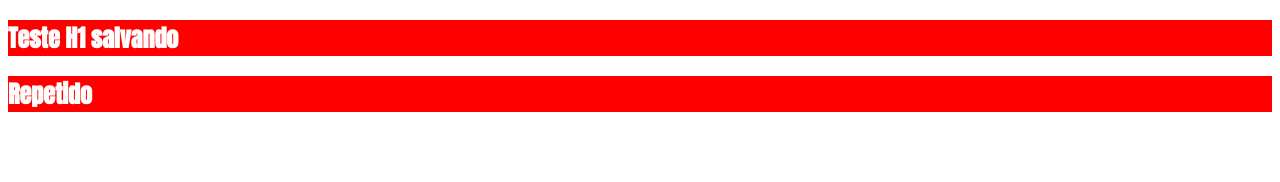
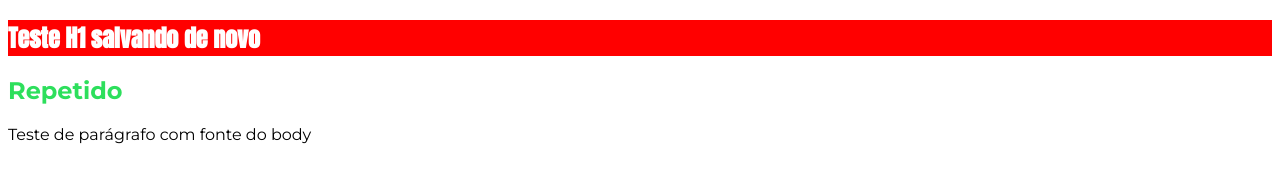
Before and after one commit to GuilhermeFiola/CursoCss, a plain HTML site: page index.html in a window 1280 px wide. Drawn offline with Linux system fonts and the light colour scheme.

Commit message:
Básico do CSS com material e exercícios

```diff
--- /dev/null
+++ b/Testes/01/main.css
@@ -0,0 +1,31 @@
+body {
+    font-family: sans-serif;
+}
+
+#assignment-instructions {
+    color: grey;
+    font-family: sans-serif;
+}
+
+code {
+    font-family: monospace;
+    color: red;
+}
+
+.green-color {
+    color: green;
+}
+
+li {
+    font-family: inherit;
+}
+
+li + li {
+    background-color: black;
+    color: white;;
+}
+
+ol li {
+    background-color: black;
+    color: white;;
+}
--- a/index.html
+++ b/index.html
@@ -7,15 +7,18 @@
     <title>Document</title>
     <link rel="preconnect" href="https://fonts.gstatic.com">
     <link href="https://fonts.googleapis.com/css2?family=Anton&display=swap" rel="stylesheet">
+    <link rel="preconnect" href="https://fonts.gstatic.com">
+    <link href="https://fonts.googleapis.com/css2?family=Montserrat:wght@400;700&display=swap" rel="stylesheet">
     <link rel="stylesheet" href="main.css">
 </head>
 <body>
     <main>
-        <section>
-            <h1>Teste H1 salvando</h1>
+        <section id="product-overview">
+            <h1>Teste H1 salvando de novo</h1>
         </section>
-        <section>
-            <h1>Repetido</h1>
+        <section id="plans">
+            <h1 class="section-title">Repetido</h1>
+            <p>Teste de parágrafo com fonte do body</p>
         </section>
     </main>
 </body>
--- a/main.css
+++ b/main.css
@@ -1,8 +1,17 @@
-section {
+body {
+    font-family: 'Montserrat', sans-serif;
+}
+
+#product-overview {
     background: red;
 }
 
-h1 {
+#product-overview h1 {
     color: white;
     font-family: 'Anton', sans-serif; /* Usa definição do navegador, pode ser verificado em fontes */
 }
+
+.section-title {
+    color: #2ddf5c;
+    font-family: inherit;
+}
```
Also changed, not shown: Testes/01/index.html (added, +22 -0 lines), Testes/01/instructions.txt (added), 7 other files.
